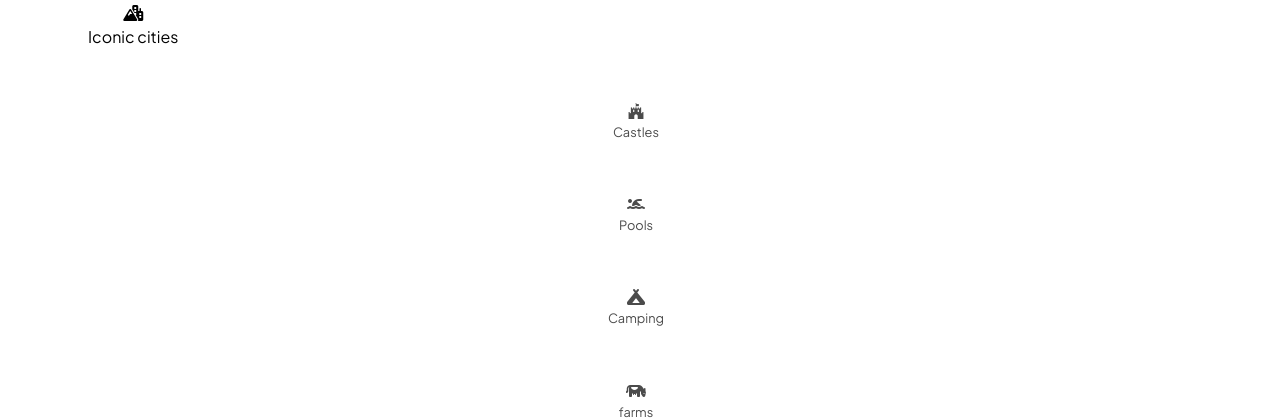
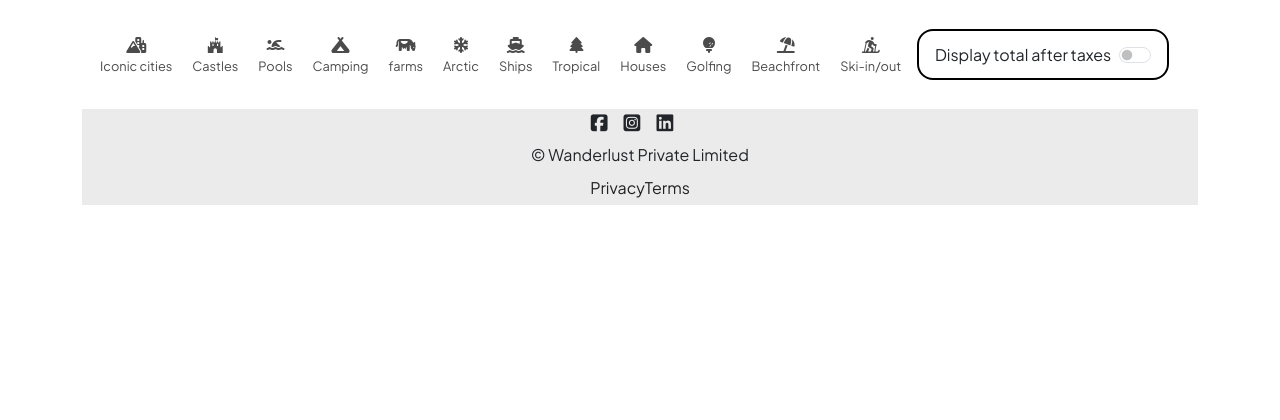
Before and after one commit to zebakatarki/Airbnb, a Node server app: page /listings/pools in a window 1280 px wide. Shown: the part 72-492 px from the top of the page. After the commit the page ends 277 px from the top, so only its background shows below. Run offline with Node 20, Linux system fonts and the light colour scheme; data that the repository does not hold is empty; some libraries are stand-ins or nearby versions.

Commit message:
Icons Functionality

```diff
--- a/views/listings/icon_filter.ejs
+++ b/views/listings/icon_filter.ejs
@@ -47,6 +47,9 @@
   }
 </style>
 
+<div class="container">
+  <div id="filters" class="lg-3 md-2 sm-1">
+      <div class="filter filterslideable">
 
         <button type="button" class="icon-button" onclick="location.href='https://wanderlust-jefw.onrender.com/listings/iconiccities'">
           <div><i class="fa-solid fa-mountain-city"></i></div>
```
Lines whose indentation alone changed are shown as unchanged.
